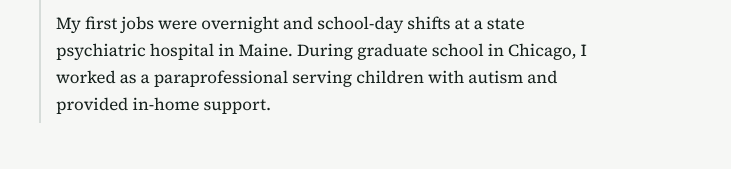
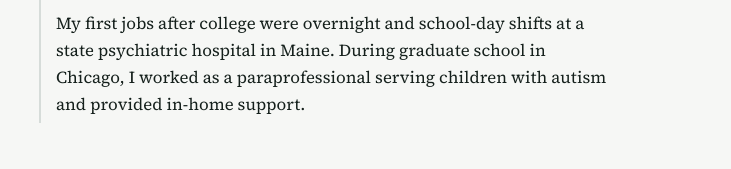
Before and after one commit to pbmarcotte1/pbm, an Astro site: page / in a window 1280 px wide. Both pictures are taken after a click on the heading 652 px from the left and 1394 px from the top of the page. Shown: the part 1433-1602 px from the top of the page, without its empty margins (272-1003 px from the left). Built offline with nearby package versions, Linux system fonts and the light colour scheme; Astro itself is replaced by a stand-in of ours.

Commit message:
Clarify first post-college jobs in career timeline

```diff
--- a/src/components/CareerTimeline.astro
+++ b/src/components/CareerTimeline.astro
@@ -101,7 +101,7 @@
           <span class="tl-role">Tech, then paraprofessional</span>
         </summary>
         <div class="tl-body">
-          <p>My first jobs were overnight and school-day shifts at a state psychiatric hospital in Maine. During graduate school in Chicago, I worked as a paraprofessional serving children with autism and provided in-home support.</p>
+          <p>My first jobs after college were overnight and school-day shifts at a state psychiatric hospital in Maine. During graduate school in Chicago, I worked as a paraprofessional serving children with autism and provided in-home support.</p>
         </div>
       </details>
     </li>
```
Also changed, not shown: AGENTS.md (+1 -0 lines).
